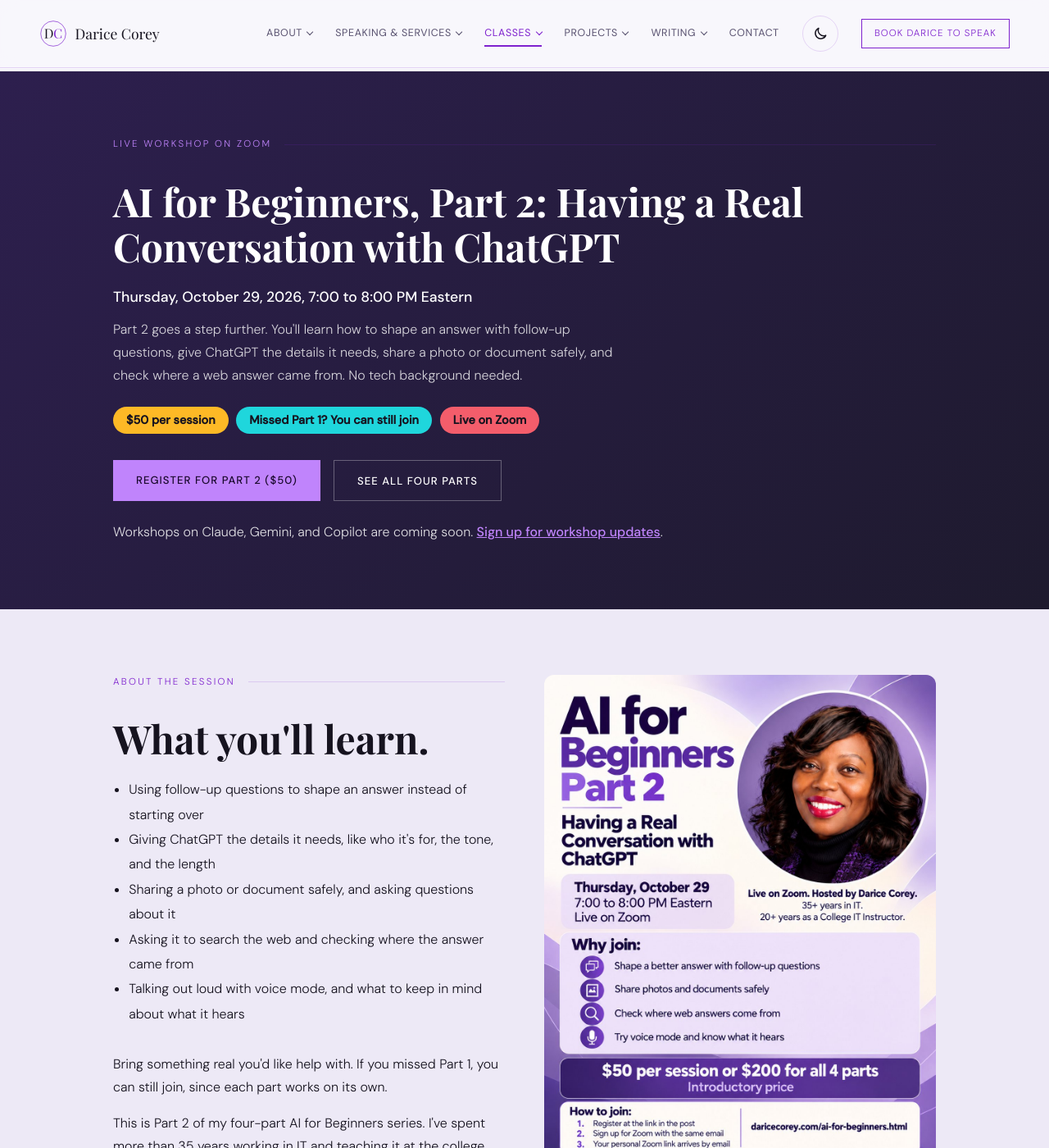
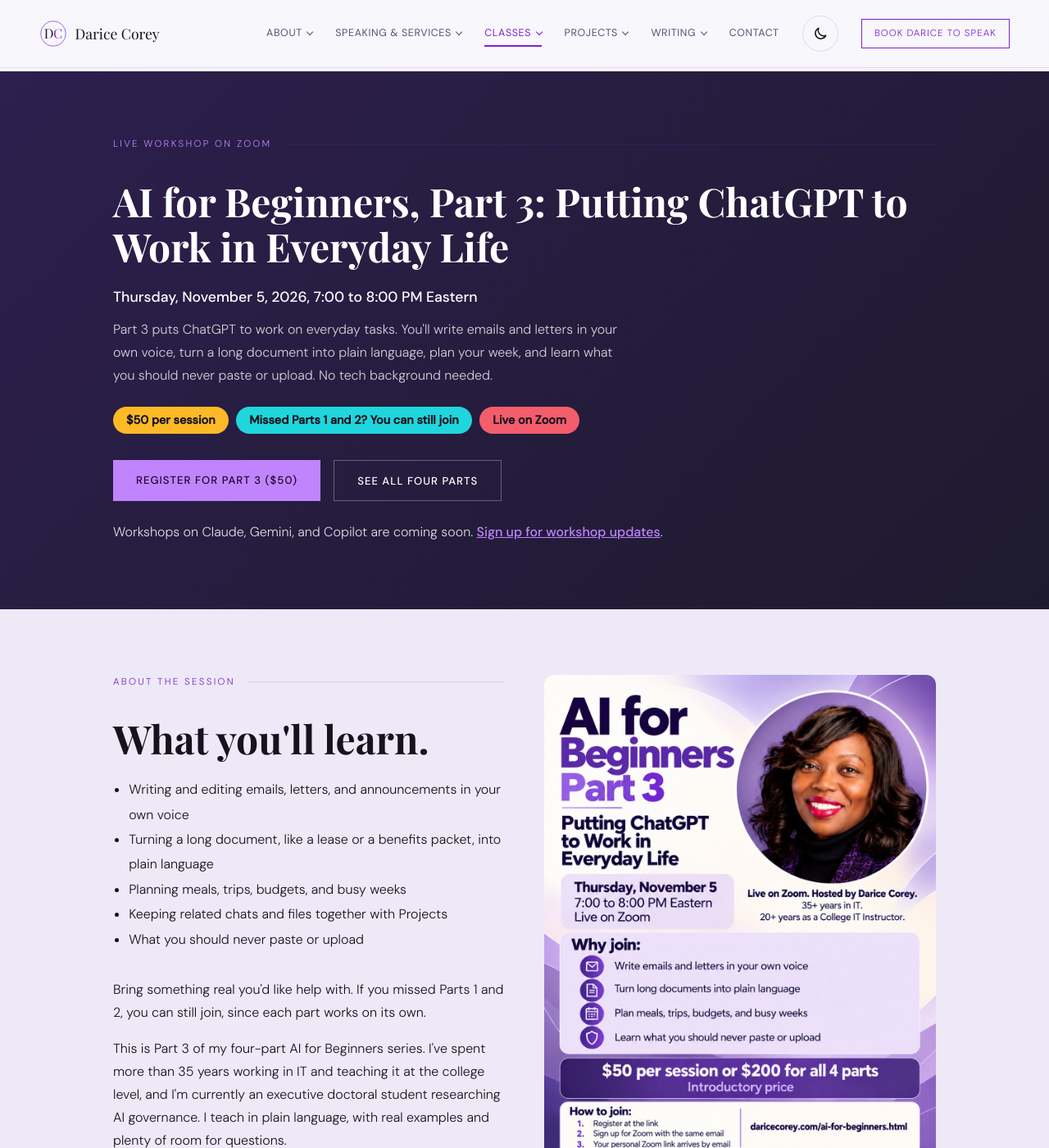
Before and after one commit to dcoreyrasm/dcoreyrasm.github.io, a Jekyll site: the page built from ai-for-beginners.html, in a window 1280 px wide and 1400 px high. Shown: the whole window at 82% size. Built offline with Jekyll 4.4.1, drawn with Linux system fonts in a browser that asks for light colours; some web fonts are replaced; some of the changed text lies outside the part shown.

Commit message:
Site refresh after course postponement and AI for Beginners Part 2
Lead the AI for Beginners page with Part 3 (Nov 5), mark Part 2 as past,
and update homepage and Community AI mentions. Remove fall session dates and
the dated course graphic from the Start Your Business page, and use the
brand preview image for the course and Classes pages.

Co-Authored-By: Claude Opus 5.5 <noreply@anthropic.com>
Claude-Session: https://claude.ai/code/session_01CVTrh3xqG5RQK5WN8V6MV3

```diff
--- a/ai-for-beginners.html
+++ b/ai-for-beginners.html
@@ -5,19 +5,19 @@
 <head>
   <meta charset="UTF-8" />
   <meta name="viewport" content="width=device-width, initial-scale=1.0" />
-  <meta name="description" content="Join Darice Corey for AI for Beginners, Part 2: Having a Real Conversation with ChatGPT, a friendly Zoom workshop on Thursday, October 29, 2026, at 7:00 PM Eastern. No tech background needed, and you can join even if you missed Part 1." />
-  <title>AI for Beginners, Part 2 | Darice Corey, LLC</title>
+  <meta name="description" content="Join Darice Corey for AI for Beginners, Part 3: Putting ChatGPT to Work in Everyday Life, a friendly Zoom workshop on Thursday, November 5, 2026, at 7:00 PM Eastern. No tech background needed, and you can join even if you missed Parts 1 and 2." />
+  <title>AI for Beginners, Part 3 | Darice Corey, LLC</title>
   <meta name="robots" content="index, follow" />
   <link rel="canonical" href="https://www.daricecorey.com/ai-for-beginners.html" />
   <meta property="og:type" content="website" />
-  <meta property="og:title" content="AI for Beginners, Part 2 | Darice Corey, LLC" />
-  <meta property="og:description" content="Join Darice Corey for AI for Beginners, Part 2: Having a Real Conversation with ChatGPT, a friendly Zoom workshop on Thursday, October 29, 2026, at 7:00 PM Eastern. No tech background needed, and you can join even if you missed Part 1." />
+  <meta property="og:title" content="AI for Beginners, Part 3 | Darice Corey, LLC" />
+  <meta property="og:description" content="Join Darice Corey for AI for Beginners, Part 3: Putting ChatGPT to Work in Everyday Life, a friendly Zoom workshop on Thursday, November 5, 2026, at 7:00 PM Eastern. No tech background needed, and you can join even if you missed Parts 1 and 2." />
   <meta property="og:url" content="https://www.daricecorey.com/ai-for-beginners.html" />
-  <meta property="og:image" content="https://www.daricecorey.com/images/events/ai-for-beginners-part-2.jpg" />
+  <meta property="og:image" content="https://www.daricecorey.com/images/events/ai-for-beginners-part-3.jpg" />
   <meta name="twitter:card" content="summary_large_image" />
-  <meta name="twitter:title" content="AI for Beginners, Part 2 | Darice Corey, LLC" />
-  <meta name="twitter:description" content="Join Darice Corey for AI for Beginners, Part 2: Having a Real Conversation with ChatGPT, a friendly Zoom workshop on Thursday, October 29, 2026, at 7:00 PM Eastern. No tech background needed, and you can join even if you missed Part 1." />
-  <meta name="twitter:image" content="https://www.daricecorey.com/images/events/ai-for-beginners-part-2.jpg" />
+  <meta name="twitter:title" content="AI for Beginners, Part 3 | Darice Corey, LLC" />
+  <meta name="twitter:description" content="Join Darice Corey for AI for Beginners, Part 3: Putting ChatGPT to Work in Everyday Life, a friendly Zoom workshop on Thursday, November 5, 2026, at 7:00 PM Eastern. No tech background needed, and you can join even if you missed Parts 1 and 2." />
+  <meta name="twitter:image" content="https://www.daricecorey.com/images/events/ai-for-beginners-part-3.jpg" />
   <script>window.__daOptOut=(function(){try{return localStorage.getItem('da-analytics-optout')==='1'}catch(e){return false}})();if(window.__daOptOut){window['ga-disable-G-725R412XD7']=true;}</script>
   <script async src="https://www.googletagmanager.com/gtag/js?id=G-725R412XD7"></script>
   <script>window.dataLayer=window.dataLayer||[];function gtag(){dataLayer.push(arguments);}gtag('js',new Date());gtag('config','G-725R412XD7');</script>
@@ -39,16 +39,16 @@
     <div class="speaking-hero">
       <div class="container">
         <p class="section-label" style="color:var(--coral);">Live Workshop on Zoom</p>
-        <h1 class="section-heading" style="color:#fff;">AI for Beginners, Part 2: Having a Real Conversation with ChatGPT</h1>
-        <p style="font-size:1.1rem;color:#fff;font-weight:500;margin-bottom:.75rem;">Thursday, October 29, 2026, 7:00 to 8:00 PM Eastern</p>
-        <p style="font-size:1rem;color:rgba(255,255,255,.8);max-width:620px;line-height:1.75;margin-bottom:1.5rem;">Part 2 goes a step further. You'll learn how to shape an answer with follow-up questions, give ChatGPT the details it needs, share a photo or document safely, and check where a web answer came from. No tech background needed.</p>
+        <h1 class="section-heading" style="color:#fff;">AI for Beginners, Part 3: Putting ChatGPT to Work in Everyday Life</h1>
+        <p style="font-size:1.1rem;color:#fff;font-weight:500;margin-bottom:.75rem;">Thursday, November 5, 2026, 7:00 to 8:00 PM Eastern</p>
+        <p style="font-size:1rem;color:rgba(255,255,255,.8);max-width:620px;line-height:1.75;margin-bottom:1.5rem;">Part 3 puts ChatGPT to work on everyday tasks. You'll write emails and letters in your own voice, turn a long document into plain language, plan your week, and learn what you should never paste or upload. No tech background needed.</p>
         <ul class="pop-pills" aria-label="Session highlights">
           <li class="pop-pill gold">$50 per session</li>
-          <li class="pop-pill teal">Missed Part 1? You can still join</li>
+          <li class="pop-pill teal">Missed Parts 1 and 2? You can still join</li>
           <li class="pop-pill rose">Live on Zoom</li>
         </ul>
         <div class="hero-ctas">
-          <a href="https://buy.stripe.com/cNiaEYaNpb91eSK6P36J206" class="btn-primary" target="_blank" rel="noopener">Register for Part 2 ($50)</a>
+          <a href="https://buy.stripe.com/28E7sM9Jlb918umb5j6J207" class="btn-primary" target="_blank" rel="noopener">Register for Part 3 ($50)</a>
           <a href="#series-heading" class="btn-ghost" style="color:#fff;border-color:rgba(255,255,255,.3);">See All Four Parts</a>
         </div>
         <p style="margin-top:1.5rem;color:rgba(255,255,255,.85);line-height:1.7;">Workshops on Claude, Gemini, and Copilot are coming soon. <a href="#workshop-updates" style="color:var(--coral);font-weight:500;">Sign up for workshop updates</a>.</p>
@@ -61,16 +61,16 @@
           <p class="section-label">About the Session</p>
           <h2 class="section-heading" id="about-session-heading">What you'll learn.</h2>
           <ul style="line-height:1.9;margin-bottom:2rem;padding-left:1.2rem;">
-            <li>Using follow-up questions to shape an answer instead of starting over</li>
-            <li>Giving ChatGPT the details it needs, like who it's for, the tone, and the length</li>
-            <li>Sharing a photo or document safely, and asking questions about it</li>
-            <li>Asking it to search the web and checking where the answer came from</li>
-            <li>Talking out loud with voice mode, and what to keep in mind about what it hears</li>
+            <li>Writing and editing emails, letters, and announcements in your own voice</li>
+            <li>Turning a long document, like a lease or a benefits packet, into plain language</li>
+            <li>Planning meals, trips, budgets, and busy weeks</li>
+            <li>Keeping related chats and files together with Projects</li>
+            <li>What you should never paste or upload</li>
           </ul>
-          <p style="line-height:1.75;margin-bottom:1rem;">Bring something real you'd like help with. If you missed Part 1, you can still join, since each part works on its own.</p>
-          <p style="line-height:1.75;">This is Part 2 of my four-part AI for Beginners series. I've spent more than 35 years working in IT and teaching it at the college level, and I'm currently an executive doctoral student researching AI governance. I teach in plain language, with real examples and plenty of room for questions.</p>
+          <p style="line-height:1.75;margin-bottom:1rem;">Bring something real you'd like help with. If you missed Parts 1 and 2, you can still join, since each part works on its own.</p>
+          <p style="line-height:1.75;">This is Part 3 of my four-part AI for Beginners series. I've spent more than 35 years working in IT and teaching it at the college level, and I'm currently an executive doctoral student researching AI governance. I teach in plain language, with real examples and plenty of room for questions.</p>
         </div>
-        <img src="/images/events/ai-for-beginners-part-2.jpg" alt="AI for Beginners, Part 2: Having a Real Conversation with ChatGPT. Thursday, October 29, 7:00 to 8:00 PM Eastern, live on Zoom. Hosted by Darice Corey. $50 per session or $200 for all 4 parts, introductory price." width="1122" height="1402" style="width:100%;height:auto;border-radius:12px;" loading="lazy" />
+        <img src="/images/events/ai-for-beginners-part-3.jpg" alt="AI for Beginners, Part 3: Putting ChatGPT to Work in Everyday Life. Thursday, November 5, 7:00 to 8:00 PM Eastern, live on Zoom. Hosted by Darice Corey. $50 per session or $200 for all 4 parts, introductory price." width="1122" height="1402" style="width:100%;height:auto;border-radius:12px;" loading="lazy" />
       </div>
     </section>
 
@@ -105,7 +105,7 @@
               <li>Talking out loud with voice mode, and what to keep in mind about what it hears</li>
             </ul>
             <p style="margin:0 0 1rem;"><strong>Safety focus:</strong> what's safe to share in a photo, a file, or a voice chat.</p>
-            <a href="https://buy.stripe.com/cNiaEYaNpb91eSK6P36J206" class="btn-ghost" target="_blank" rel="noopener">Register for Part 2 ($50)</a>
+            <p class="class-tag" style="margin-top:auto;margin-bottom:0 !important;">This session took place on October 29.</p>
           </div>
           <div class="service-card">
             <img src="/images/events/ai-for-beginners-part-3.jpg" alt="AI for Beginners, Part 3: Putting ChatGPT to Work in Everyday Life. Thursday, November 5, 7:00 to 8:00 PM Eastern, live on Zoom. Hosted by Darice Corey. $50 per session or $200 for all 4 parts, introductory price." width="1122" height="1402" loading="lazy" style="width:100%;height:auto;border-radius:10px;margin-bottom:1.25rem;" />
@@ -149,12 +149,12 @@
             <h3>Single Session</h3>
             <p style="font-size:1.5rem;font-weight:600;margin:.5rem 0 1rem;">$50</p>
             <ul>
-              <li>Any one of the remaining parts: October 29, November 5, or December 3</li>
+              <li>Either of the remaining parts: November 5 or December 3</li>
               <li>Each part works on its own, so you can join for just the ones you want</li>
               <li>Live on Zoom, with its own registration</li>
             </ul>
             <div class="card-actions">
-              <a href="https://buy.stripe.com/cNiaEYaNpb91eSK6P36J206" class="btn-primary" target="_blank" rel="noopener">Register for Part 2 ($50)</a>
+              <a href="https://buy.stripe.com/28E7sM9Jlb918umb5j6J207" class="btn-primary" target="_blank" rel="noopener">Register for Part 3 ($50)</a>
               <a href="#series-heading" class="btn-ghost">Choose Another Part</a>
             </div>
           </div>
@@ -163,7 +163,7 @@
             <p style="font-size:1.5rem;font-weight:600;margin:.5rem 0 1rem;">$200</p>
             <ul>
               <li>All four parts, including the recording of Part 1</li>
-              <li>Live on Zoom for Parts 2, 3, and 4: October 29, November 5, and December 3</li>
+              <li>Live on Zoom for Parts 3 and 4: November 5 and December 3</li>
               <li>You'll register on Zoom separately for each live part</li>
             </ul>
             <div class="card-actions">
--- a/classes.html
+++ b/classes.html
@@ -13,11 +13,11 @@
   <meta property="og:title" content="Classes | Darice Corey, LLC" />
   <meta property="og:description" content="Live classes on Zoom from Darice Corey, LLC: Start Your Business in 12 Sessions Using AI and AI for Beginners. Plain language, real examples, no tech background needed." />
   <meta property="og:url" content="https://www.daricecorey.com/classes.html" />
-  <meta property="og:image" content="https://www.daricecorey.com/images/events/start-your-business-12-sessions-v2.jpg" />
+  <meta property="og:image" content="https://www.daricecorey.com/brand/og-image.jpg" />
   <meta name="twitter:card" content="summary_large_image" />
   <meta name="twitter:title" content="Classes | Darice Corey, LLC" />
   <meta name="twitter:description" content="Live classes on Zoom from Darice Corey, LLC: Start Your Business in 12 Sessions Using AI and AI for Beginners. Plain language, real examples, no tech background needed." />
-  <meta name="twitter:image" content="https://www.daricecorey.com/images/events/start-your-business-12-sessions-v2.jpg" />
+  <meta name="twitter:image" content="https://www.daricecorey.com/brand/og-image.jpg" />
   <script>window.__daOptOut=(function(){try{return localStorage.getItem('da-analytics-optout')==='1'}catch(e){return false}})();if(window.__daOptOut){window['ga-disable-G-725R412XD7']=true;}</script>
   <script async src="https://www.googletagmanager.com/gtag/js?id=G-725R412XD7"></script>
   <script>window.dataLayer=window.dataLayer||[];function gtag(){dataLayer.push(arguments);}gtag('js',new Date());gtag('config','G-725R412XD7');</script>
--- a/community-ai/index.html
+++ b/community-ai/index.html
@@ -71,7 +71,7 @@
         <p class="section-label" style="margin-bottom:.5rem;">From Darice</p>
         <h2 id="cf-announce-heading" style="font-family:var(--serif);font-weight:400;font-size:1.4rem;line-height:1.3;color:var(--cream);margin:0 0 .6rem;">Now enrolling: two live classes on Zoom</h2>
         <p style="line-height:1.7;margin:0 0 .5rem;max-width:720px;"><span class="pop-dot gold" aria-hidden="true"></span><strong>Start Your Business in 12 Sessions Using AI</strong> is moving to new dates. Sign up for workshop updates to hear when registration opens.</p>
-        <p style="line-height:1.7;margin:0 0 .5rem;max-width:720px;"><span class="pop-dot teal" aria-hidden="true"></span><strong>AI for Beginners</strong> is a ChatGPT series on Thursdays, 7:00 to 8:00 PM Eastern. Part 2 is October 29, and each part is $50.</p>
+        <p style="line-height:1.7;margin:0 0 .5rem;max-width:720px;"><span class="pop-dot teal" aria-hidden="true"></span><strong>AI for Beginners</strong> is a ChatGPT series on Thursdays, 7:00 to 8:00 PM Eastern. Part 3 is November 5, and each part is $50.</p>
         <p style="line-height:1.7;margin:0 0 1rem;max-width:720px;">Coming soon: beginner workshops on Claude, Gemini, and Copilot.</p>
         <div class="hero-ctas" style="margin:0;">
           <a href="/classes.html" class="btn-primary">See All Classes</a>
--- a/index.html
+++ b/index.html
@@ -119,7 +119,7 @@
             <a href="/start-your-business.html#pricing-heading" class="btn-ghost">Pricing Options</a>
           </div>
         </div>
-        <p class="class-also"><span class="pop-dot teal" aria-hidden="true"></span><strong>Also enrolling:</strong> <a href="/ai-for-beginners.html" style="color:var(--coral);">AI for Beginners</a>, a four-part ChatGPT series on Zoom. Part 2 is Thursday, October 29. Workshops on Claude, Gemini, and Copilot are coming soon. <a href="/ai-for-beginners.html#workshop-updates" style="color:var(--coral);">Get workshop updates</a>.</p>
+        <p class="class-also"><span class="pop-dot teal" aria-hidden="true"></span><strong>Now enrolling:</strong> <a href="/ai-for-beginners.html" style="color:var(--coral);">AI for Beginners</a>, a four-part ChatGPT series on Zoom. Part 3 is Thursday, November 5. Workshops on Claude, Gemini, and Copilot are coming soon. <a href="/ai-for-beginners.html#workshop-updates" style="color:var(--coral);">Get workshop updates</a>.</p>
       </div>
     </section>
 
```
Also changed, not shown: start-your-business.html (+16 -17 lines).
